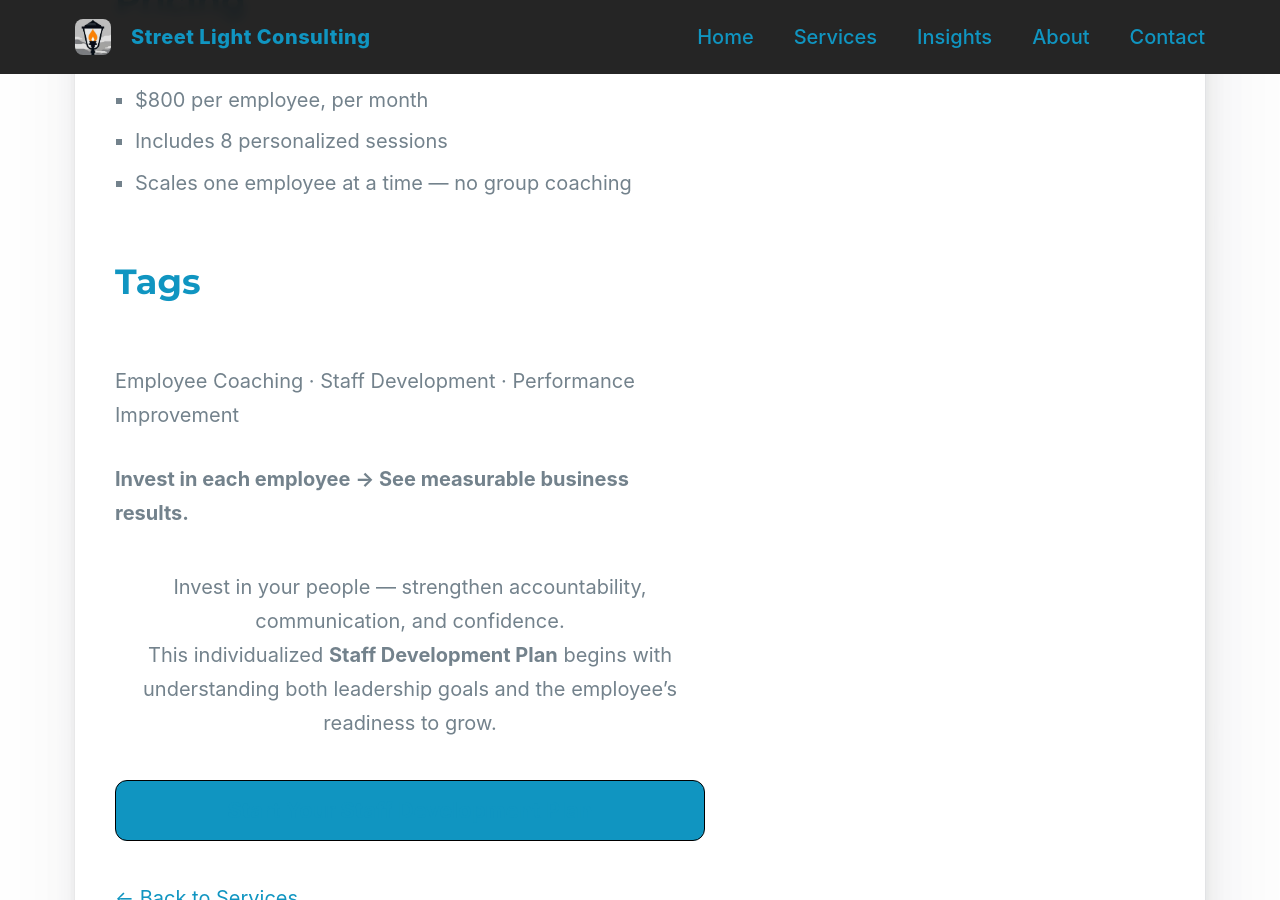
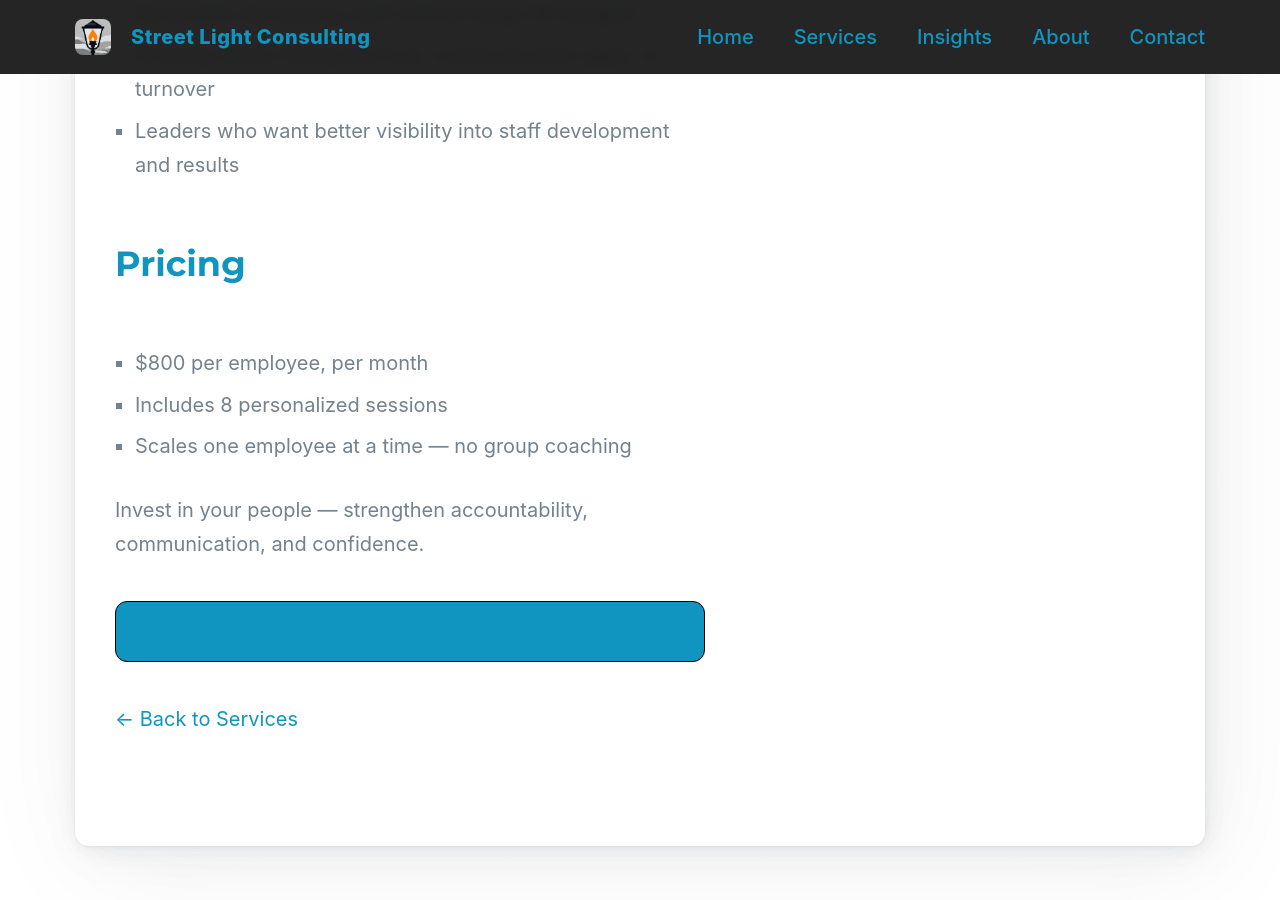
Before and after one commit to Street-Light-Consulting/street-light-consulting.github.io, a Jekyll site: the page built from _services/staff-development.md, in a window 1280 px wide and 900 px high, scrolled down 2317 px. Built offline with Jekyll 4.4.1, drawn with Linux system fonts in a browser that asks for light colours; some of the changed text lies outside the part shown.

Commit message:
push changes

```diff
--- a/_services/staff-development.md
+++ b/_services/staff-development.md
@@ -38,15 +43,7 @@ Each coaching program is individualized to ensure employees feel supported, moti
 - Includes 8 personalized sessions
 - Scales one employee at a time — no group coaching
 
-## Tags
-Employee Coaching · Staff Development · Performance Improvement
-
-**Invest in each employee → See measurable business results.**
-
-<p style="text-align:center; max-width:640px; margin:2rem auto;">
-  Invest in your people — strengthen accountability, communication, and confidence.<br>
-  This individualized <strong>Staff Development Plan</strong> begins with understanding both leadership goals and the employee’s readiness to grow.
-</p>
+Invest in your people — strengthen accountability, communication, and confidence.
 
 <button id="startProcessBtn" class="btn">Start Your Staff Development Plan</button>
 
```
Also changed, not shown: other parts of _services/staff-development.md (+5 -0 lines), _services/operations-audit.md (+8 -8 lines).
